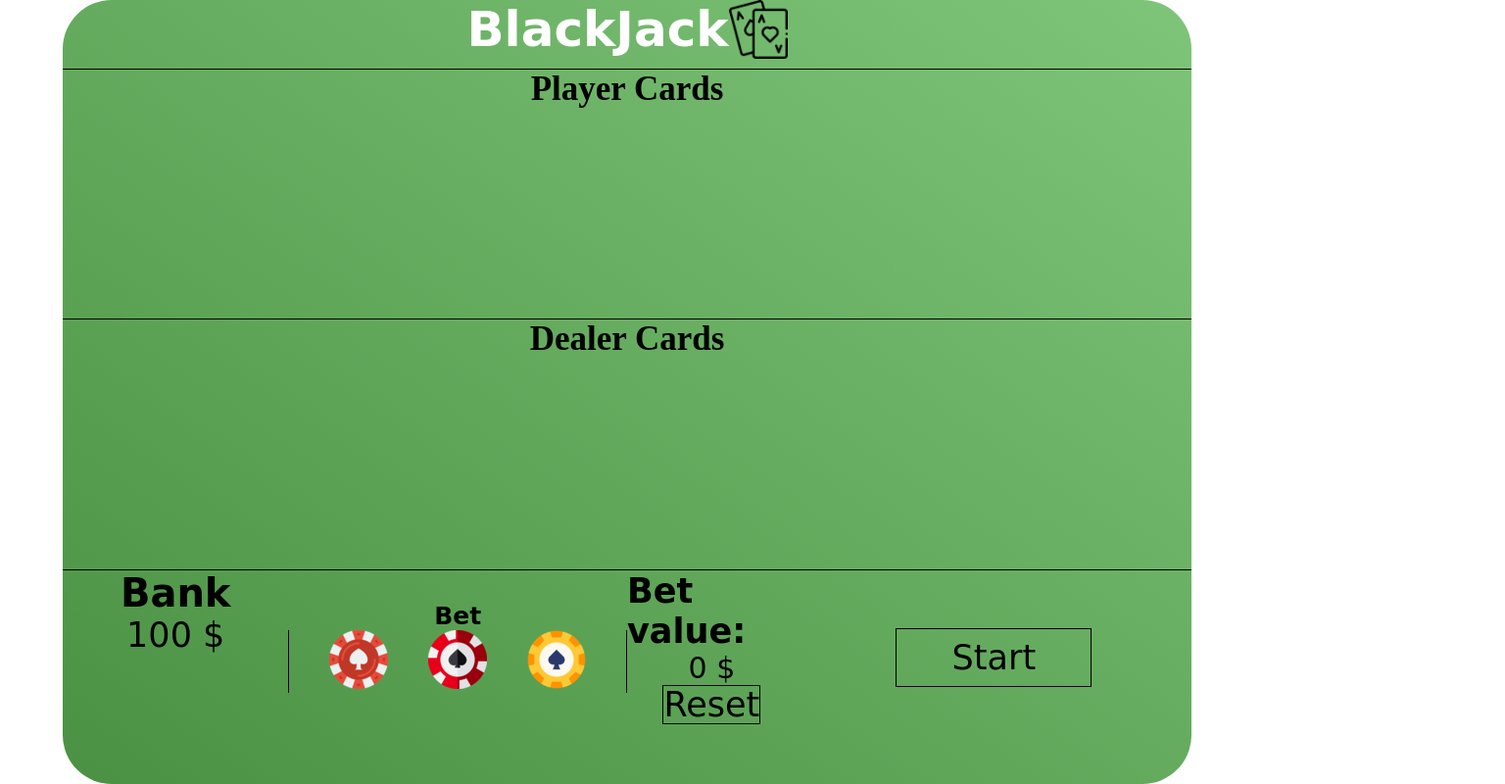
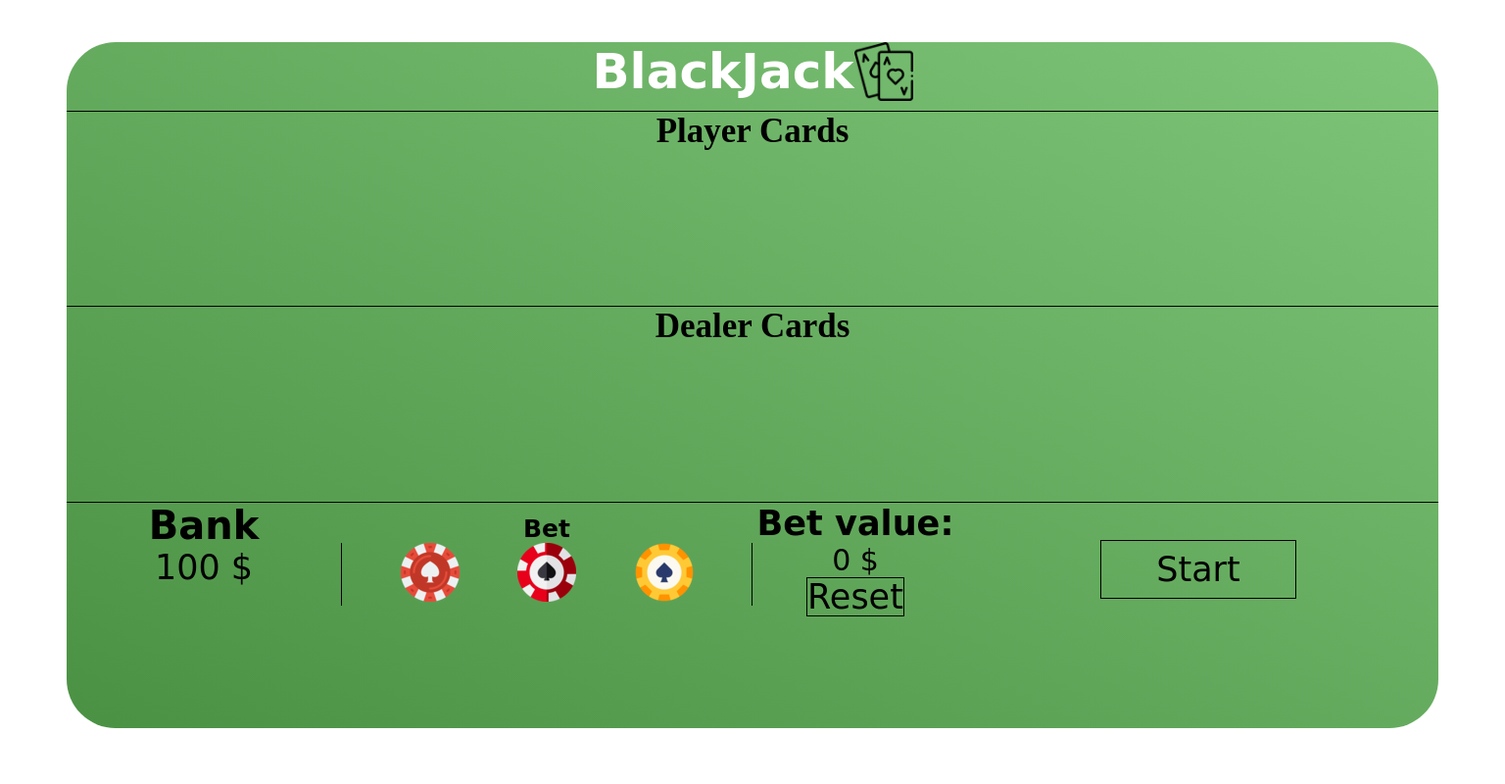
Before and after one commit to Klebson-I/BlackJackGame, a plain HTML site: page index.html in a window 1280 px wide. Shown: the whole page at 98% size, 1536 px wide, since content can reach past the window. Drawn offline with Linux system fonts and the light colour scheme; a web font is replaced by a local one.

Commit message:
add min width and height to boards

```diff
--- a/style.css
+++ b/style.css
@@ -13,11 +13,13 @@ body{
     display: flex;
     justify-content: center;
     align-items: center;
+    min-width: 1536px;
+    min-height: 786px;
 }
 .board{
     background:linear-gradient(to top right,rgb(75, 145, 68),rgb(127, 197, 121));
-    min-width: 90vw;
-    min-height: 100vh;
+    min-width: 1400px;
+    min-height: 700px;
     display: flex;
     flex-direction: column;
     border-radius: 50px;
@@ -96,7 +98,7 @@ body{
 .board__player{
     margin-top: 10px;
     width: 100%;
-    height: 32vh;
+    min-height: 200px;
     border-bottom: 1px solid black;
     border-top: 1px solid black;
     display: flex;
@@ -120,7 +122,7 @@ body{
 
 .board__opponent{
     width: 100%;
-    height: 32vh;
+    min-height: 200px;
     border-bottom: 1px solid black;
     display: flex;
     flex-direction: column;
```
